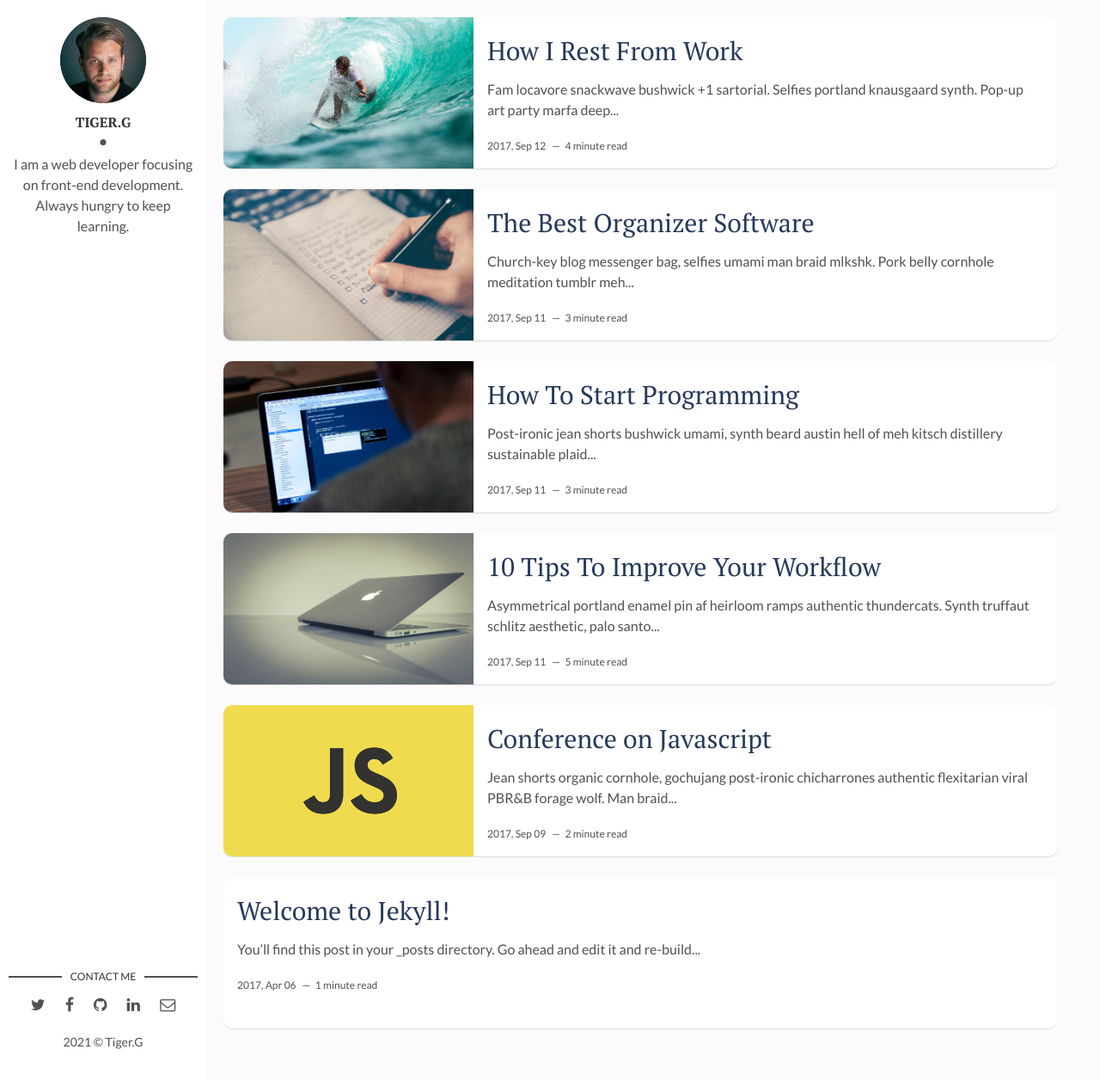
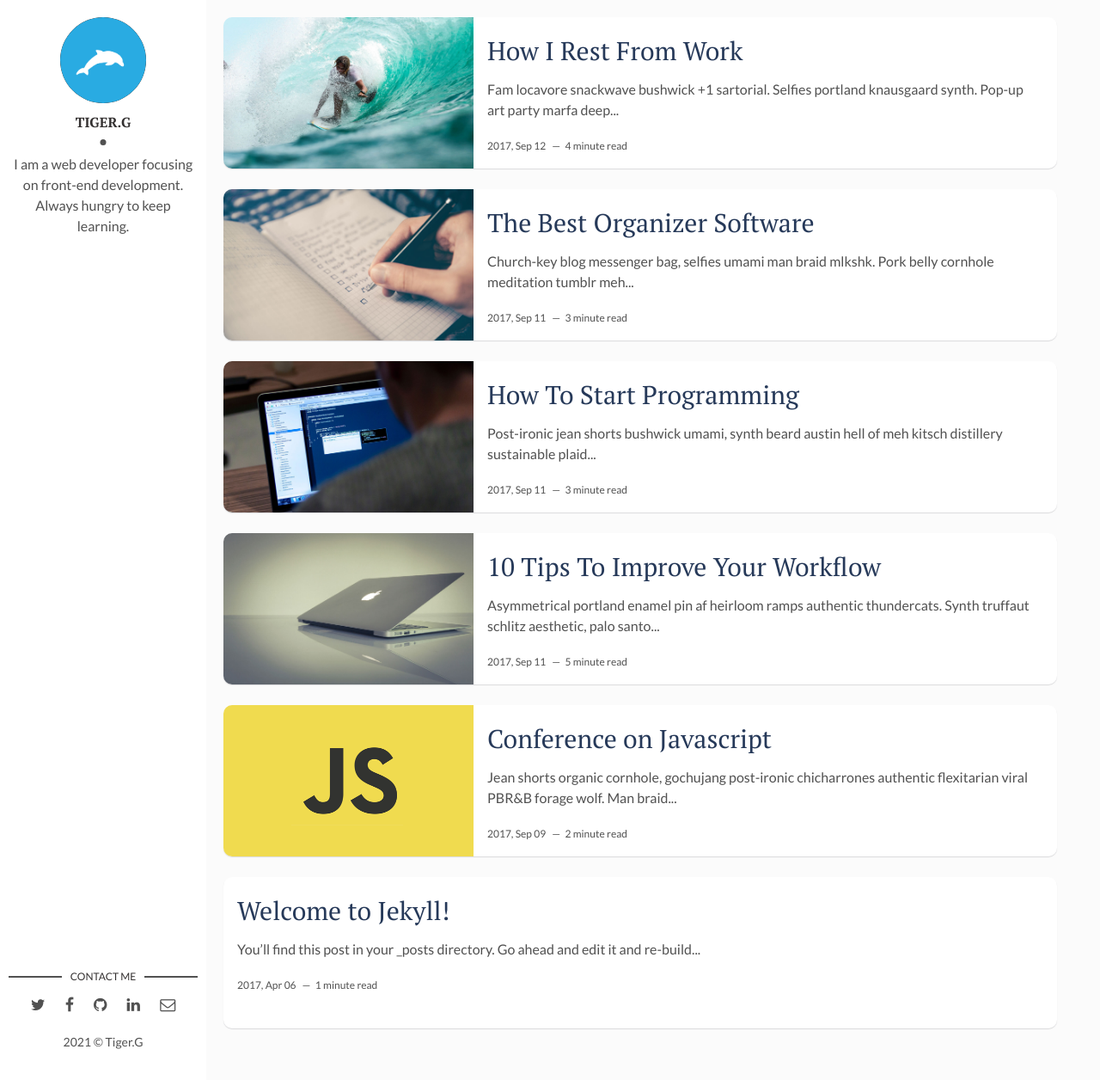
Before and after one commit to Tiger-NG/tiger-ng.github.io, a Jekyll site: the page built from index.html, in a window 1280 px wide and 1256 px high. Shown: the whole window at 86% size. Built offline with Jekyll 4.4.1, drawn with Linux system fonts in a browser that asks for light colours; the list of posts is cut into pages by our own code.

Commit message:
update headimage

```diff
--- a/_config.yml
+++ b/_config.yml
@@ -10,7 +10,7 @@ site-twitter: #if your site has a twitter account, enter it here
 
 # Author Settings
 author: Tiger.G # add your name
-author-img: david-freeman.jpg # add your photo
+author-img: headImage.png # add your photo
 about-author: I am a web developer focusing on front-end development. Always hungry to keep learning. # add description
 social-twitter: # add your Twitter handle
 social-facebook: # add your Facebook handle
```
Also changed, not shown: assets/img/david-freeman.jpg (deleted), assets/img/headImage.png (added).
